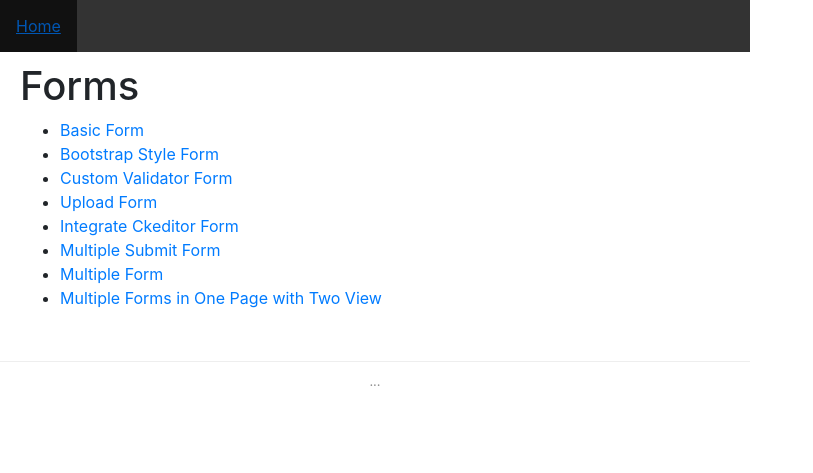
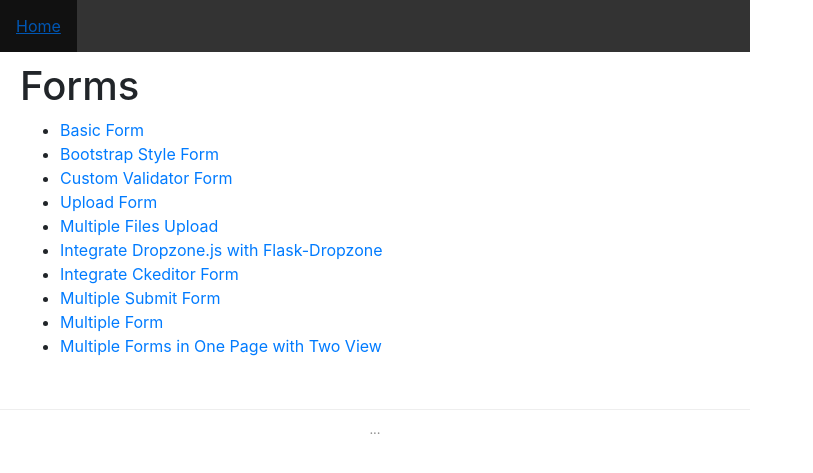
Before and after one commit to MiracleWong/HelloFlask, a Flask app: page / in a window 1280 px wide. Shown: the top 473 px of the page, without its empty margins (0-813 px from the left). Run offline with Flask 2, Linux system fonts and the light colour scheme; some libraries are stand-ins or nearby versions.

Commit message:
Use Flask-Dropzone Upload Image

```diff
--- a/demos/form/app.py
+++ b/demos/form/app.py
@@ -3,6 +3,7 @@ from flask import Flask, render_template, flash, redirect, url_for, request, sen
 from flask_wtf.csrf import validate_csrf
 from wtforms import ValidationError
 from flask_ckeditor import CKEditor
+from flask_dropzone import Dropzone
 from forms import LoginForm, FortyTwoForm, UploadForm, MultiUploadForm, RichTextForm, NewPostForm, RegisterForm, SigninForm, SigninForm2, RegisterForm2
 import uuid
 
@@ -24,7 +25,13 @@ app.config['MAX_CONTENT_LENGTH'] = 3 * 1024 * 1024
 # Flask CKEditor
 app.config['CKEDITOR_SERVICE_LOCAL'] = True
 
+# Flask-Dropzone config
+app.config['DROPZONE_ALLOWED_FILE_TYPE'] = 'image'
+app.config['DROPZONE_MAX_FILE_SIZE'] = 3
+app.config['DROPZONE_MAX_FILES'] = 30
+
 ckeditor = CKEditor(app)
+dropzone = Dropzone(app)
 
 
 @app.route('/', methods=['GET', 'POST'])
@@ -148,8 +155,26 @@ def integrate_ckeditor():
     return render_template('ckeditor.html', form=form)
 
 
-@app.route('/two-submit', methods=['GET', 'POST'])
-def two_submit():
+@app.route('/dropzone-upload', methods=['GET', 'POST'])
+def dropzone_upload():
+    if request.method == 'POST':
+        # check if the post request has the file part
+        if 'file' not in request.files:
+            return 'This field is required.', 400
+        f = request.files.get('file')
+
+        if f and allowed_file(f.filename):
+            filename = random_filename(f.filename)
+            f.save(os.path.join(
+                app.config['UPLOAD_PATH'], filename
+            ))
+        else:
+            return 'Invalid file type.', 400
+    return render_template('dropzone.html')
+
+
+@app.route('/two-submits', methods=['GET', 'POST'])
+def two_submits():
     form = NewPostForm()
     if form.validate_on_submit():
         if form.save.data:
--- a/demos/form/templates/index.html
+++ b/demos/form/templates/index.html
@@ -7,8 +7,10 @@
     <li><a href="{{ url_for('bootstrap') }}">Bootstrap Style Form</a></li>
     <li><a href="{{ url_for('custom_validator') }}">Custom Validator Form</a></li>
     <li><a href="{{ url_for('upload') }}">Upload Form</a></li>
+    <li><a href="{{ url_for('multi_upload') }}">Multiple Files Upload</a></li>
+    <li><a href="{{ url_for('dropzone_upload') }}">Integrate Dropzone.js with Flask-Dropzone</a></li>
     <li><a href="{{ url_for('integrate_ckeditor') }}">Integrate Ckeditor Form</a></li>
-    <li><a href="{{ url_for('two_submit') }}">Multiple Submit Form</a></li>
+    <li><a href="{{ url_for('two_submits') }}">Multiple Submit Form</a></li>
     <li><a href="{{ url_for('multi_form') }}">Multiple  Form</a></li>
     <li><a href="{{ url_for('multi_form_multi_view') }}">Multiple Forms in One Page with Two View</a></li>
 </ul>
```
Also changed, not shown: demos/form/templates/dropzone.html (added, +12 -0 lines).
